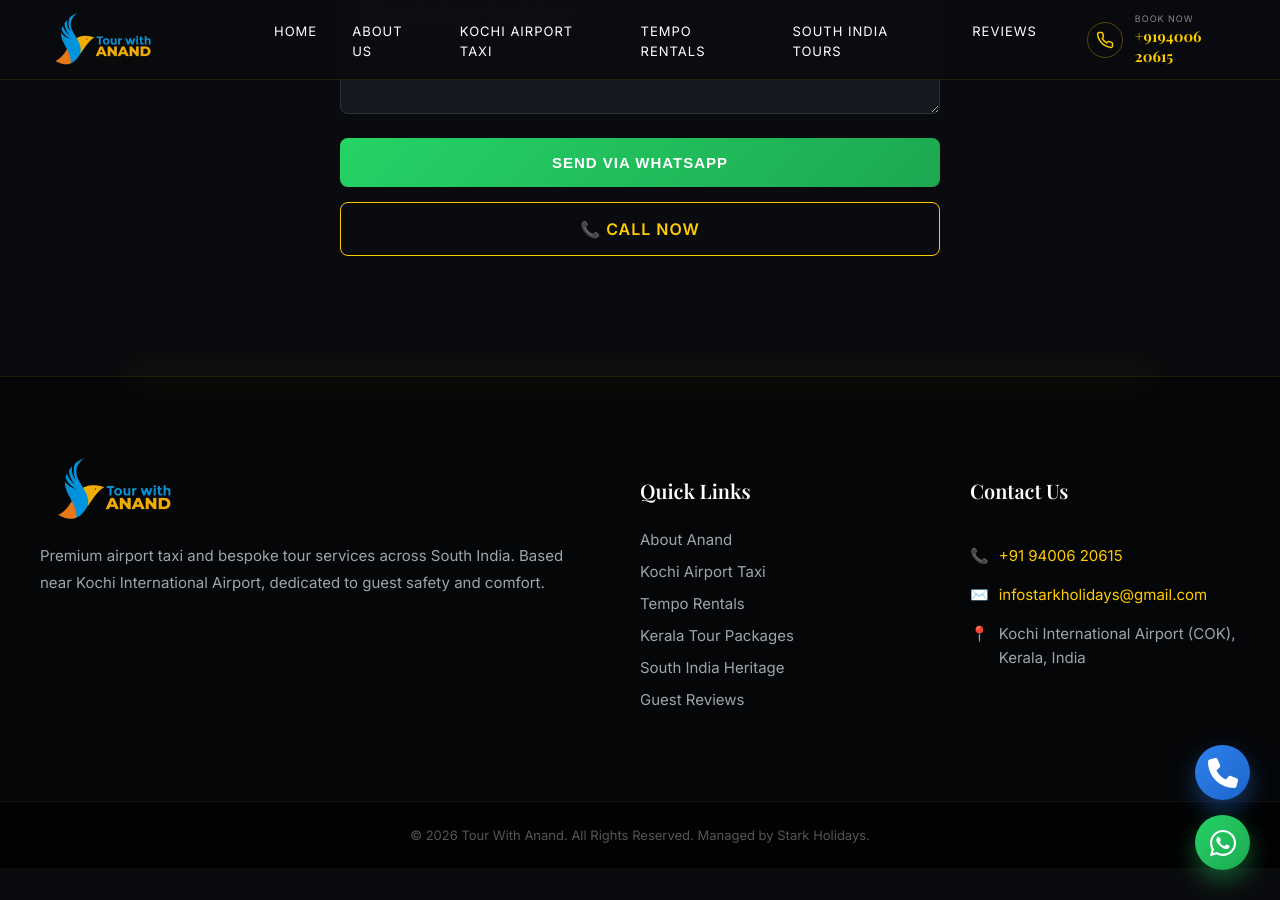
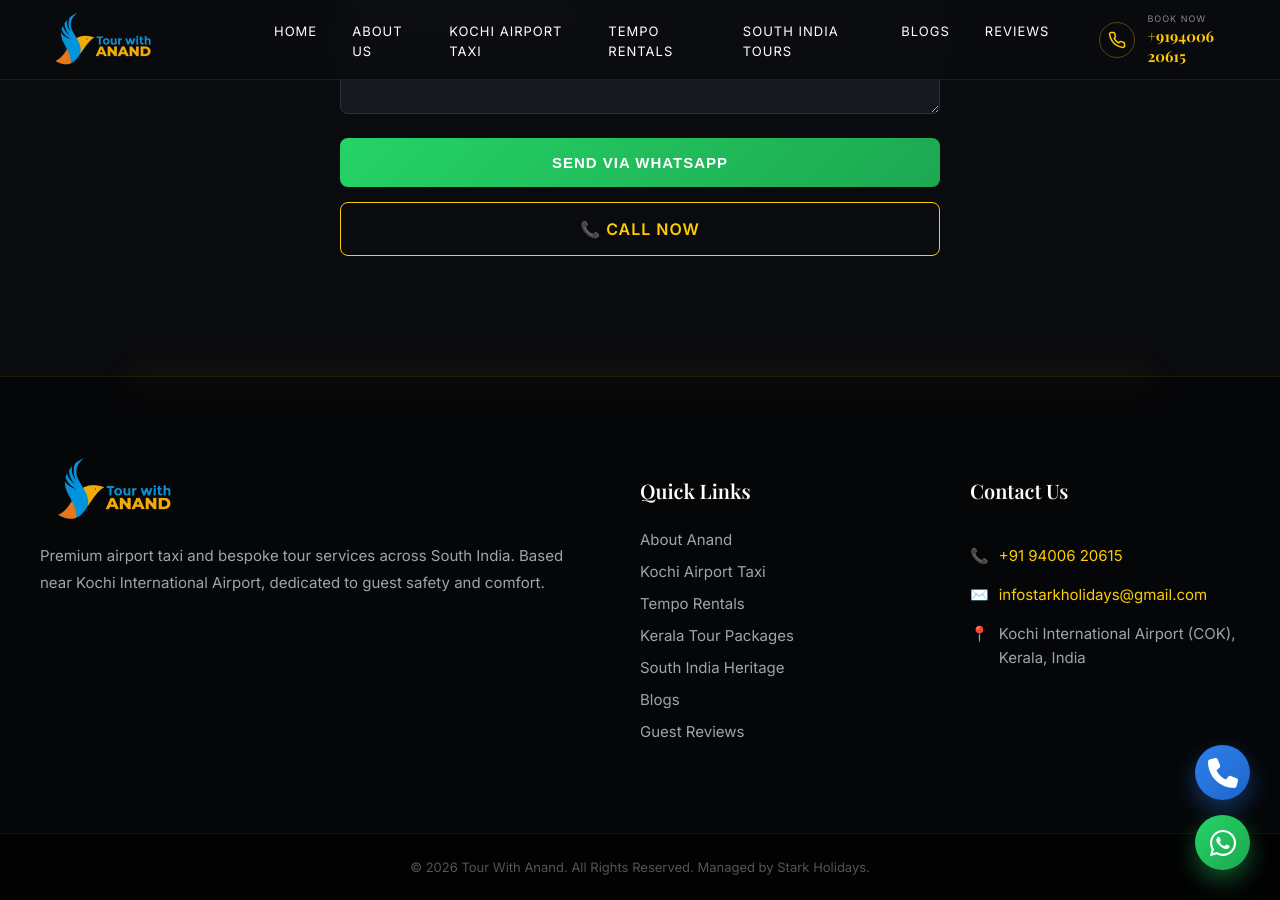
Before and after one commit to tourwithanand/tourwithanand-com, a Jekyll site: the page built from index.md, in a window 1280 px wide and 900 px high, scrolled down 8441 px. Built offline with Jekyll 4.4.1, drawn with Linux system fonts in a browser that asks for light colours.

Commit message:
Update default.html

```diff
--- a/_layouts/default.html
+++ b/_layouts/default.html
@@ -21,6 +21,7 @@
         <li><a href="https://tourwithanand.in/tourwithanand-com/24x7-kochi-airport-taxi-service">Kochi Airport Taxi</a></li>
         <li><a href="https://tourwithanand.in/tourwithanand-com/tempo-traveller-rentals-kochi-kerala.html">Tempo Rentals</a></li>
         <li><a href="https://tourwithanand.in/tourwithanand-com/south-india-tours.html">South India Tours</a></li>
+        <li><a href="https://tourwithanand.in/tourwithanand-com/blog.html">Blogs</a></li>
         <li><a href="https://tourwithanand.in/tourwithanand-com/customer-reviews.html">Reviews</a></li>
       </ul>
     </nav>
@@ -54,6 +55,7 @@
     <li><a href="https://tourwithanand.in/tourwithanand-com/24x7-kochi-airport-taxi-service" onclick="toggleMobileMenu()">Kochi Airport Taxi</a></li>
     <li><a href="https://tourwithanand.in/tourwithanand-com/tempo-traveller-rentals-kochi-kerala.html" onclick="toggleMobileMenu()">Tempo Rentals</a></li>
     <li><a href="https://tourwithanand.in/tourwithanand-com/south-india-tours.html" onclick="toggleMobileMenu()">South India Tours</a></li>
+    <li><a href="https://tourwithanand.in/tourwithanand-com/blog.html" onclick="toggleMobileMenu()">Blogs</a></li>
     <li><a href="https://tourwithanand.in/tourwithanand-com/customer-reviews.html" onclick="toggleMobileMenu()">Reviews</a></li>
   </ul>
   <div class="mobile-nav-contact">
@@ -62,6 +64,7 @@
   </div>
 </div>
 
+<!-- THIS IS WHERE YOUR PAGE CONTENT WILL BE INJECTED -->
 {{ content }}
 
 <footer class="luxury-footer">
@@ -80,6 +83,7 @@
         <li><a href="https://tourwithanand.in/tourwithanand-com/tempo-traveller-rentals-kochi-kerala.html">Tempo Rentals</a></li>
         <li><a href="https://tourwithanand.in/tourwithanand-com/south-india-tours.html">Kerala Tour Packages</a></li>
         <li><a href="https://tourwithanand.in/tourwithanand-com/south-india-tours.html">South India Heritage</a></li>
+        <li><a href="https://tourwithanand.in/tourwithanand-com/blog.html">Blogs</a></li>
         <li><a href="https://tourwithanand.in/tourwithanand-com/customer-reviews.html">Guest Reviews</a></li>
       </ul>
     </div>
```
